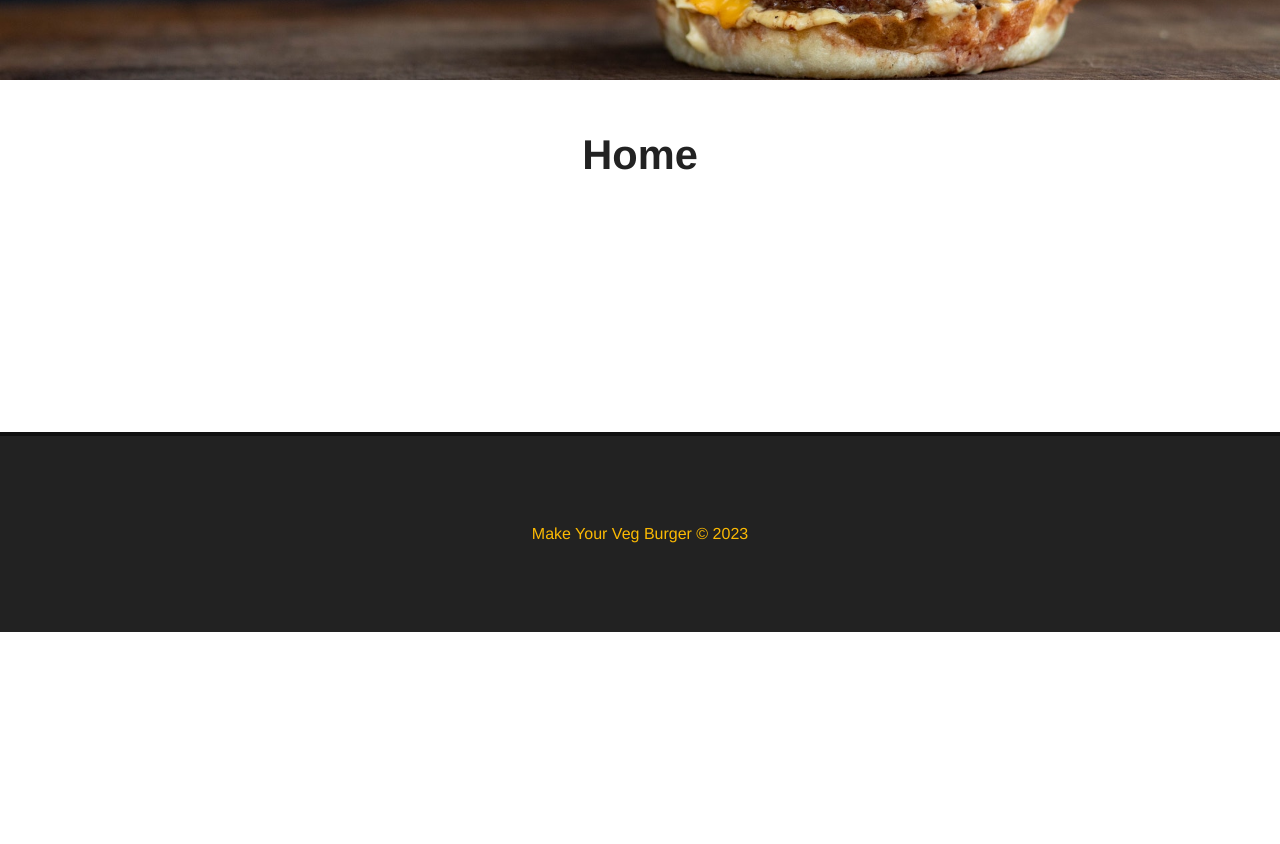
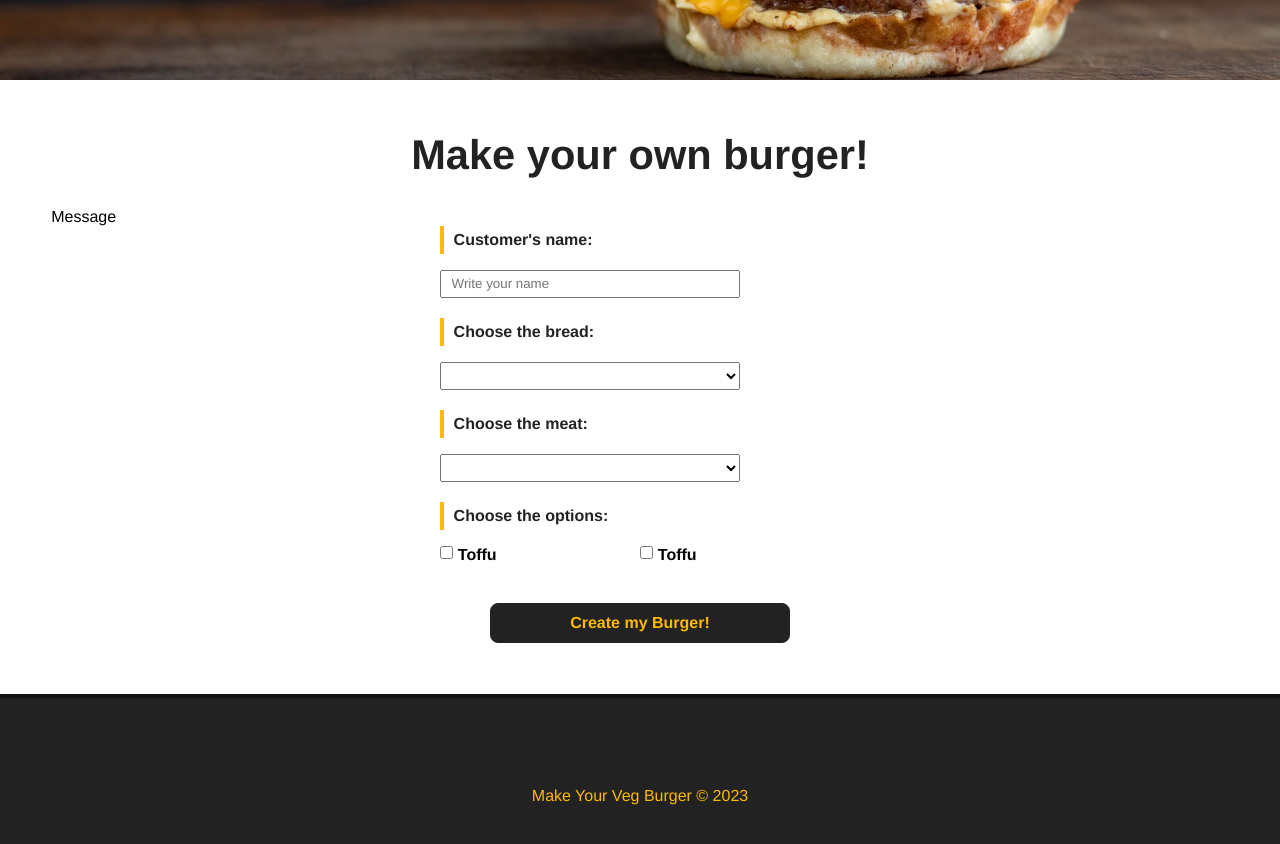
Before and after one commit to nathanfabio/makeYourVegBurger, a Vue app: page / in a window 1280 px wide. Shown: the part 500-1344 px from the top of the page. Before the commit the page ends 1132 px from the top, so only its background shows below. Built offline with nearby package versions, Linux system fonts and the light colour scheme.

Commit message:
registration form

```diff
--- a/db/db.json
+++ b/db/db.json
@@ -1,80 +1,80 @@
 {
-"ingredientes": {
-"paes": [
+"ingredients": {
+"breads": [
     {
         "id": 1,
-        "tipo": "Italiano Branco"
+        "type": "White Italian"
     },
     {
         "id": 2,
-        "tipo": "3 Queijos"
+        "type": "3 Cheeses"
     },
     {
         "id": 3,
-        "tipo": "Parmesão e Orégano"
+        "type": "Parmesan and Oregano"
     },
     {
         "id": 4,
-        "tipo": "Integral"
+        "type": "Whole wheat"
     }
     ],
-    "carnes": [
+    "meats": [
     {
         "id": 1,
-        "tipo": "Fazenda Futuro"
+        "type": "Fazenda Futuro"
     },
     {
         "id": 2,
-        "tipo": "Sora"
+        "type": "Sora"
     },
     {
         "id": 3,
-        "tipo": "Beyond meat"
+        "type": "Beyond meat"
     },
     {
         "id": 4,
-        "tipo": "NotCo"
+        "type": "NotCo"
     }
     ],
-    "opcionais": [
+    "options": [
     {
         "id": 1,
-        "tipo": "Toffu"
+        "type": "Toffu"
     },
     {
         "id": 2,
-        "tipo": "Cheddar"
+        "type": "Cheddar"
     },
     {
         "id": 3,
-        "tipo": "Beringela"
+        "type": "Beringela"
     },
     {
         "id": 4,
-        "tipo": "Tomate"
+        "type": "Tomato"
     },
     {
         "id": 4,
-        "tipo": "Cebola roxa"
+        "type": "Purple onion"
     },
     {
         "id": 4,
-        "tipo": "Pepino"
+        "type": "Cucumber"
     }
     ]
 },
 "status": [
     {
     "id": 1,
-    "tipo": "Solicitado"
+    "type": "Requested"
     },
     {
     "id": 2,
-    "tipo": "Em produção"
+    "type": "In production"
     },
     {
     "id": 3,
-    "tipo": "Finalizado"
+    "type": "Finished"
     }
 ],
 "burgers": []
--- a/src/components/Banner.vue
+++ b/src/components/Banner.vue
@@ -26,7 +26,7 @@ export default {
         color: #fff;
         text-align: center;
         font-size: 3.75rem;
-        background-color: #222;
+        background-color: #222222af;
         padding: 1.25rem 2.5rem;
         border-radius: 0 .5rem .5rem 0;
     }
--- /dev/null
+++ b/src/components/BurgerForm.vue
@@ -0,0 +1,114 @@
+<template>
+    <div>
+        <p>Message</p>
+        <div>
+            <form id="burgerForm">
+                <div class="inputContainer">
+                    <label for="name">Customer's name:</label>
+                    <input type="text" id="name" name="name" v-model="name" placeholder="Write your name">
+                </div>
+                <div class="inputContainer">
+                    <label for="bread">Choose the bread:</label>
+                    <select name="bread" id="bread" v-model="bread">
+                        <option value="">Choose your bread</option>
+                    </select>
+                </div>
+                <div class="inputContainer">
+                    <label for="meat">Choose the meat:</label>
+                    <select name="meat" id="meat" v-model="meat">
+                        <option value="">Choose your meat</option>
+                    </select>
+                </div>
+                <div id="optionsContainer" class="inputContainer">
+                    <label id="optionsTitle" for="optional">Choose the options:</label>
+                    <div class="checkboxContainer">
+                        <input type="checkbox" name="options" v-model="options" value="Toffu">
+                        <span>Toffu</span>
+                    </div>
+                    <div class="checkboxContainer">
+                        <input type="checkbox" name="options" v-model="options" value="Toffu">
+                        <span>Toffu</span>
+                    </div>
+                </div>
+                <div class="inputContainer">
+                    <input type="submit" class="submitBtn" value="Create my Burger!">
+                </div>
+            </form>
+        </div>
+    </div>
+</template>
+
+<script>
+export default {
+    name: "BurgerForm"
+}
+</script>
+
+<style scoped>
+    #burgerForm {
+        max-width: 25rem;
+        margin: 0 auto;
+    }
+
+    .inputContainer {
+        display: flex;
+        flex-direction: column;
+        margin-bottom: 1.24rem;
+    }
+
+    label {
+        font-weight: bold;
+        margin-bottom: 1rem;
+        color: #222;
+        padding: 0.3rem 0.6rem;
+        border-left: 0.25rem solid #fcba03;
+    }
+
+    input, select {
+        padding: 0.3rem 0.6rem;
+        width: 18.75rem;
+    }
+
+    #optionsContainer {
+        flex-direction: row;
+        flex-wrap: wrap;
+    }
+
+    #optionsTitle {
+        width: 100%;
+    }
+
+    .checkboxContainer {
+        display: flex;
+        align-items: flex-start;
+        width: 50%;
+        margin-bottom: 1.25rem;
+    }
+
+    .checkboxContainer span, .checkboxContainer input {
+        width: auto;
+    }
+
+    .checkboxContainer span {
+        margin-left: 0.3rem;
+        font-weight: bold;
+    }
+
+    .submitBtn {
+        background-color: #222;
+        color: #fcba03;
+        font-weight: bold;
+        border: 0.1rem solid #222;
+        padding: 0.6rem;
+        font-size: 1rem;
+        margin: 0 auto;
+        border-radius: .5rem;
+        cursor: pointer;
+        transition: .8s;
+    }
+
+    .submitBtn:hover {
+        background-color: transparent;
+        color: #222;
+    }
+</style>
--- a/src/views/Home.vue
+++ b/src/views/Home.vue
@@ -1,17 +1,20 @@
 <template>
   <Banner />
   <div class="mainContainer">
-    <h1>Home</h1>
+    <h1>Make your own burger!</h1>
+    <BurgerForm />
   </div>
 </template>
 
 <script>
 import Banner from "../components/Banner.vue"
+import BurgerForm from "../components/BurgerForm.vue"
 
 export default {
   name: "Home",
   components: {
-    Banner
+    Banner,
+    BurgerForm
   }
 }
 </script>
```
